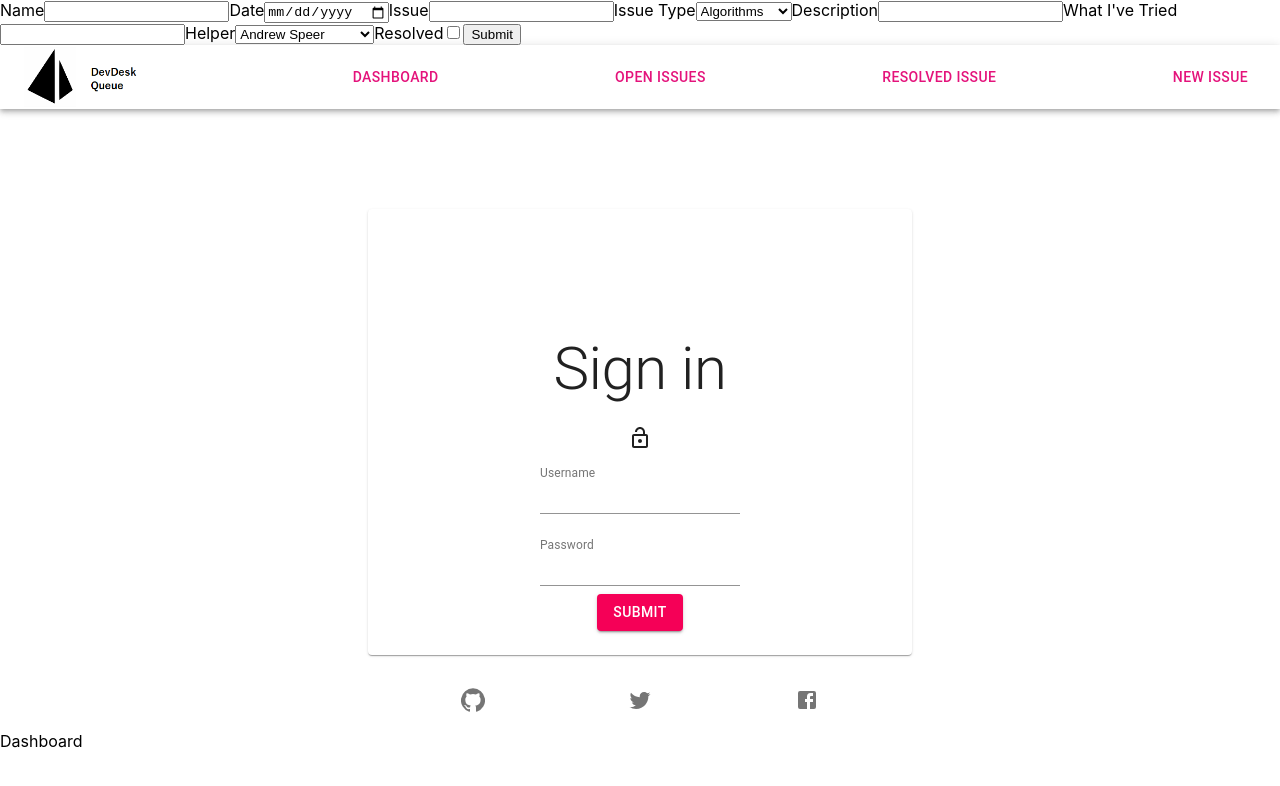
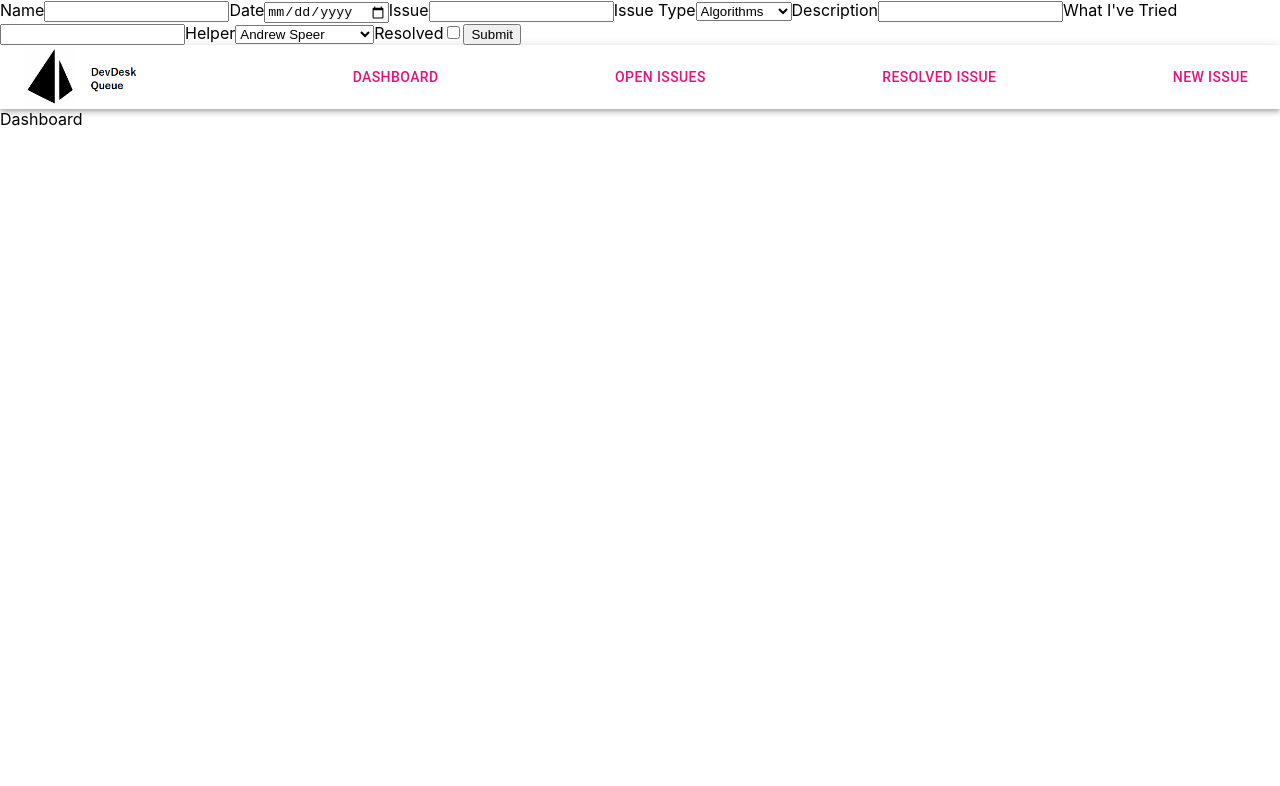
Before and after one commit to Build-Week-DevDeskQueue/frontend-2, a React (Create React App) app: page / in a window 1280 px wide. Shown: the top 786 px of the page. Built offline with nearby package versions, Linux system fonts and the light colour scheme.

Commit message:
revert navlink

```diff
--- a/src/components/SignIn.js
+++ b/src/components/SignIn.js
@@ -1,124 +1,92 @@
 import React, { useState } from 'react';
-import axios from 'axios';
-import { Paper, Typography, TextField, Button } from '@material-ui/core';
+import { AppBar, Toolbar, Typography, Button, Icon } from '@material-ui/core';
 import { makeStyles } from '@material-ui/core/styles';
-import LockOpenOutlinedIcon from '@material-ui/icons/LockOpenOutlined';
-import NavBar from './NavBar';
-import BottomNavBar from './BottomNavBar';
+import logo from '../dev_desk_logo.png';
+import { NavLink } from 'react-router-dom';
 
 const useStyles = makeStyles(theme => ({
-  container: {
-    display: 'flex',
-    flexDirection: 'column',
-    marginTop: 100
-  },
-  root: {
-    padding: theme.spacing(3, 2),
-    width: '40%',
-    marginLeft: 'auto',
-    marginRight: 'auto',
-    marginTop: 100
-  },
-  textField: {
-    marginLeft: theme.spacing(1),
-    marginRight: theme.spacing(1),
-    width: 200
-  },
-  button: {
-    marginLeft: 350,
-    display: 'flex'
-  },
-  centered: {
-    display: 'flex',
-    justifyContent: 'center'
-  },
   navRoot: {
     flexGrow: 1
   },
   menuButton: {
     marginRight: theme.spacing(2)
   },
+  buttonColor: {
+    color: '#E4137B',
+    textDecoration: 'none'
+  },
   navTitle: {
     flexGrow: 1
+  },
+  navColors: {
+    backgroundColor: 'white'
+  },
+  avatar: {
+    margin: 10,
+    width: 160,
+    height: 60
+  },
+  linkAlign: {
+    display: 'flex',
+    justifyContent: 'space-between'
   }
 }));
 
-const SignIn = () => {
+const NavBar = () => {
   const classes = useStyles();
-  const [user, setUser] = useState({ username: '', password: '', token: '' });
+  const [nav] = useState();
+  return (
+    <main>
+      <div className="navRoot">
+        <AppBar position="static" className={classes.navColors}>
+          <Toolbar className={classes.linkAlign}>
+            <img src={logo} alt="navBarLogo" height="60" />
 
-  const handleChange = e => {
-    setUser({ ...user, [e.target.name]: e.target.value });
-  };
+            <NavLink to="/" className={classes.buttonColor}>
+              <Typography variant="h6" className={classes.navTitle} to="/">
+                <Button color="inherit" className={classes.buttonColor}>
+                  Dashboard
+                </Button>
+              </Typography>
+            </NavLink>
 
-  const handleSubmit = e => {
-    e.preventDefault();
-    alert(user.username);
-    alert(user.password);
-  };
+            <NavLink to="/open" className={classes.buttonColor}>
+              <Typography variant="h6" className={classes.navTitle} to="/open">
+                <Button color="inherit" className={classes.buttonColor}>
+                  Open Issues
+                </Button>
+              </Typography>
+            </NavLink>
 
-  return (
-    <div>
-      <NavBar />
+            <NavLink to="/resolved" className={classes.buttonColor}>
+              <Typography
+                variant="h6"
+                className={classes.navTitle}
+                to="/resolved"
+              >
+                <Button color="inherit" className={classes.buttonColor}>
+                  Resolved Issue
+                </Button>
+              </Typography>
+            </NavLink>
 
-      <Paper className={classes.root}>
-        <form
-          onSubmit={event => handleSubmit(event)}
-          className={classes.container}
-          noValidate
-          autoComplete="off"
-        >
-          <div className={classes.centered}>
-            <Typography variant="h2" gutterBottom>
-              Sign in
-            </Typography>
-          </div>
-          <div className={classes.centered}>
-            <LockOpenOutlinedIcon />
-          </div>
-          <div className={classes.centered}>
-            <TextField
-              name="username"
-              label="Username"
-              type="text"
-              className={classes.textField}
-              InputLabelProps={{
-                shrink: true
-              }}
-              margin="normal"
-              value={user.username || ''}
-              onChange={event => handleChange(event)}
-            />
-          </div>
-          <div className={classes.centered}>
-            <TextField
-              name="password"
-              label="Password"
-              type="password"
-              className={classes.textField}
-              InputLabelProps={{
-                shrink: true
-              }}
-              margin="normal"
-              value={user.password || ''}
-              onChange={event => handleChange(event)}
-            />
-          </div>
-          <div className={classes.centered}>
-            <Button
-              type="submit"
-              color="secondary"
-              variant="contained"
-              className="classes.button"
-            >
-              Submit
-            </Button>
-          </div>
-        </form>
-      </Paper>
-      <BottomNavBar />
-    </div>
+            <NavLink to="/new" className={classes.buttonColor}>
+              <Typography variant="h6" className={classes.navTitle} to="/new">
+                <Button color="inherit" className={classes.buttonColor}>
+                  New Issue
+                </Button>
+              </Typography>
+            </NavLink>
+          </Toolbar>
+        </AppBar>
+      </div>
+
+      {/*<Route exact path="/" component={Dashboard} />*/}
+      {/*<Route exact path="/open" component={OpenIssues} />*/}
+      {/*<Route exact path="/resolved" component={ResolvedIssues} />*/}
+      {/*<Route exact path="/new" component={NewIssue} />*/}
+    </main>
   );
 };
 
-export default SignIn;
+export default NavBar;
```
Also changed, not shown: 1 other file (tests, documents, lock files or other folders).
